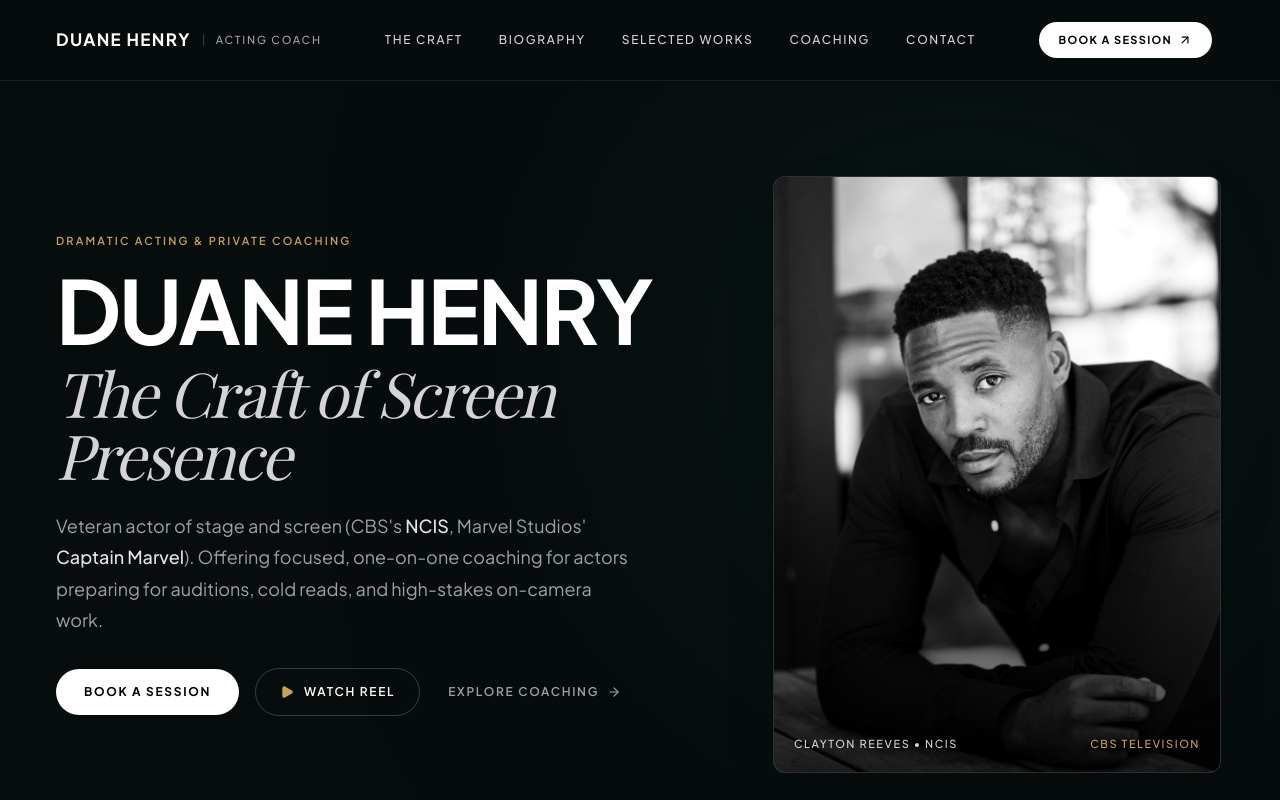
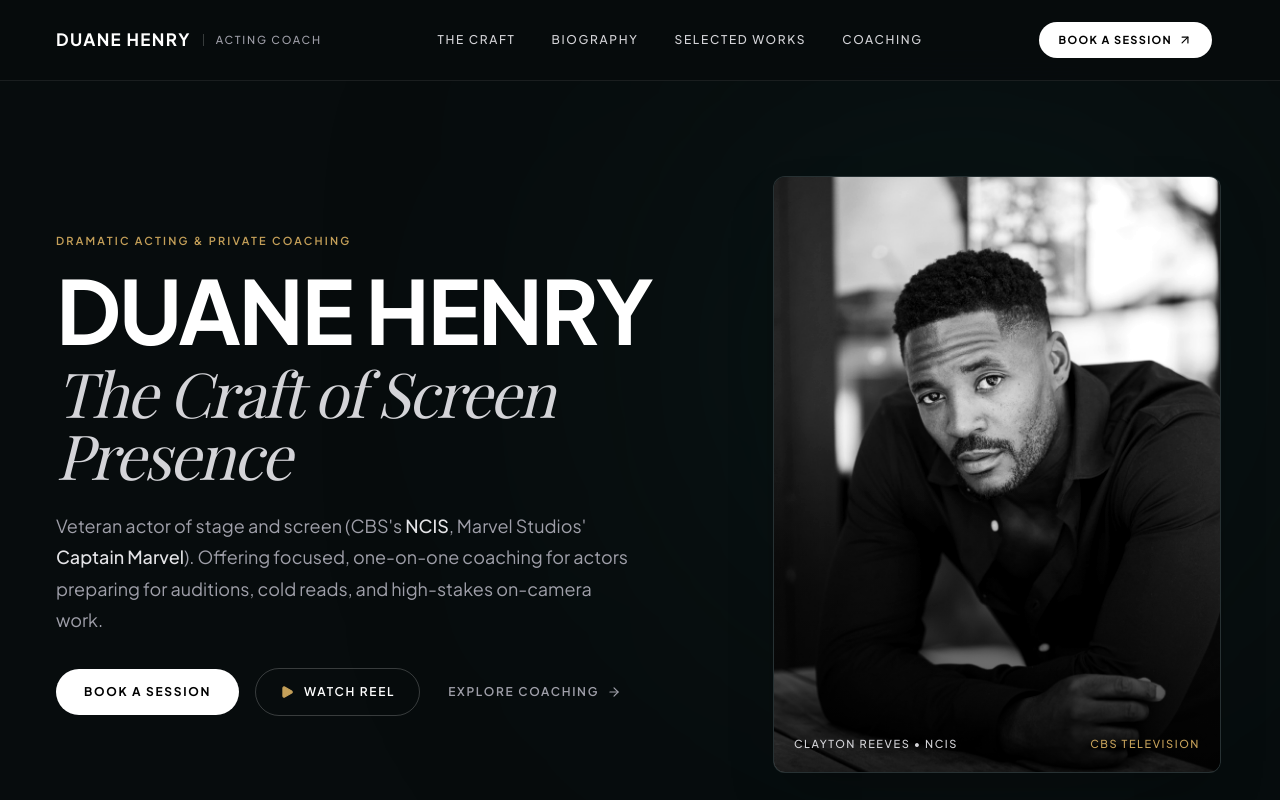
Before and after one commit to RongWroom/duane-henry-acting-coach, a React (Vite) app: page / in a window 1280 px wide. Shown: the top 800 px of the page. Built offline with nearby package versions, Linux system fonts and the light colour scheme; a web font is replaced by a local one.

Commit message:
refactor(header): remove redundant contact link from nav while preserving Book a Session CTA

```diff
--- a/src/components/Header.tsx
+++ b/src/components/Header.tsx
@@ -34,7 +34,6 @@ export const Header: React.FC<HeaderProps> = ({ onBookSession }) => {
     { label: 'Biography', href: '#biography' },
     { label: 'Selected Works', href: '#works' },
     { label: 'Coaching', href: '#coaching' },
-    { label: 'Contact', href: '#inquiries' },
   ];
 
   return (
```
